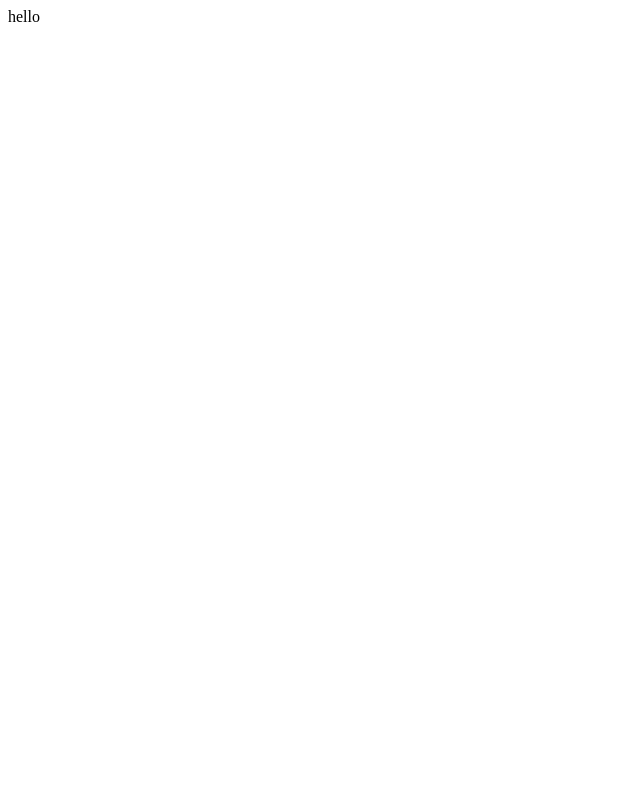
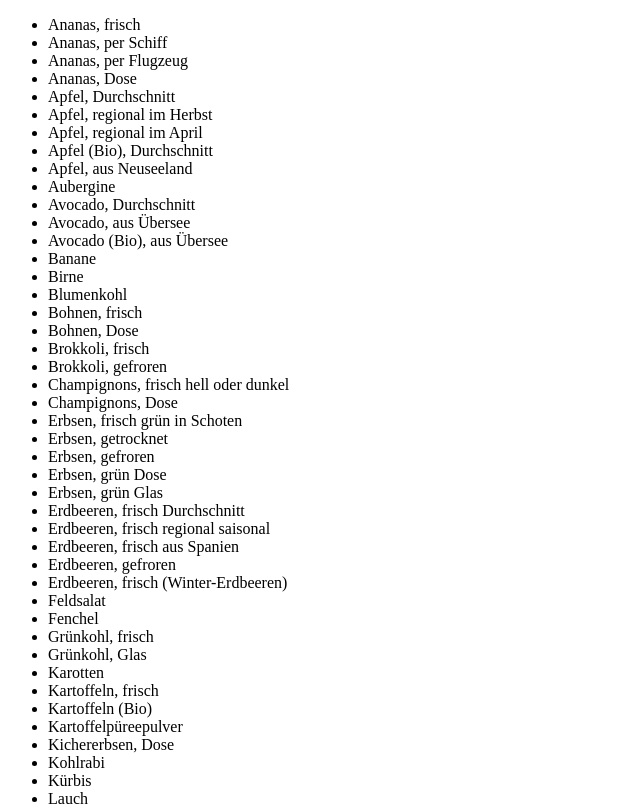
Before and after one commit to mariereese/capstone-project, a React (Create React App) app: page / in a window 1280 px wide. Shown: the top 806 px of the page, without its empty margins (0-640 px from the left). Built offline with nearby package versions, Linux system fonts and the light colour scheme.

Commit message:
Map food into a list

```diff
--- a/src/App.js
+++ b/src/App.js
@@ -1,5 +1,11 @@
+import FoodList from './FoodList'
+
 function App() {
-  return <div className="App">hello</div>;
+  return (
+    <div>
+      <FoodList />
+    </div>
+  )
 }
 
-export default App;
+export default App
--- /dev/null
+++ b/src/FoodList.js
@@ -0,0 +1,13 @@
+import foodData from './data/foodData.json'
+
+export default function FoodList() {
+  return (
+    <ul>
+      {foodData.map((food) => (
+        <li>{food.food}</li>
+      ))}
+    </ul>
+  )
+}
+
+// return foodData.map((food) => <p>{food.food}</p>)
--- a/src/data/foodData.json
+++ b/src/data/foodData.json
@@ -56,12 +56,12 @@
   },
   {
     "id": "f12",
-    "food": "Avocado, aus �bersee  ",
+    "food": "Avocado, aus Übersee  ",
     "co2": 0.8
   },
   {
     "id": "f13",
-    "food": "Avocado (Bio), aus �bersee  ",
+    "food": "Avocado (Bio), aus Übersee  ",
     "co2": 0.8
   },
   {
@@ -111,7 +111,7 @@
   },
   {
     "id": "v23",
-    "food": "Erbsen, frisch gr�n in Schoten",
+    "food": "Erbsen, frisch grün in Schoten",
     "co2": 0.4
   },
   {
@@ -146,17 +146,17 @@
   },
   {
     "id": "f30",
-    "food": "Erdbeeren, frisch aus Spanien ",
+    "food": "Erdbeeren, frisch aus Spanien",
     "co2": 0.4
   },
   {
     "id": "f31",
-    "food": "Erdbeeren, gefroren  ",
+    "food": "Erdbeeren, gefroren",
     "co2": 0.7
   },
   {
     "id": "f32",
-    "food": "Erdbeeren, frisch (Winter-Erdbeeren) ",
+    "food": "Erdbeeren, frisch (Winter-Erdbeeren)",
     "co2": 3.4
   },
   {
@@ -171,37 +171,37 @@
   },
   {
     "id": "v35",
-    "food": "Grünkohl, frisch  ",
+    "food": "Grünkohl, frisch",
     "co2": 0.3
   },
   {
     "id": "v36",
-    "food": "Grünkohl, Glas  ",
+    "food": "Grünkohl, Glas",
     "co2": 0.9
   },
   {
     "id": "v37",
-    "food": "Karotten,   ",
+    "food": "Karotten",
     "co2": 0.1
   },
   {
     "id": "v38",
-    "food": "Kartoffeln, frisch  ",
+    "food": "Kartoffeln, frisch",
     "co2": 0.2
   },
   {
     "id": "v39",
-    "food": "Kartoffeln (Bio),   ",
+    "food": "Kartoffeln (Bio)",
     "co2": 0.2
   },
   {
     "id": "v40",
-    "food": "Kartoffelpüreepulver,   ",
+    "food": "Kartoffelpüreepulver",
     "co2": 0.9
   },
   {
     "id": "v41",
-    "food": "Kichererbsen, Dose  ",
+    "food": "Kichererbsen, Dose",
     "co2": 1.3
   },
   {
@@ -226,22 +226,22 @@
   },
   {
     "id": "v46",
-    "food": "Linsen, getrocknet  ",
+    "food": "Linsen, getrocknet",
     "co2": 1.2
   },
   {
     "id": "v47",
-    "food": "Linsen (Bio), getrocknet  ",
+    "food": "Linsen (Bio), getrocknet",
     "co2": 1.7
   },
   {
     "id": "v48",
-    "food": "Linsen, Dose  ",
+    "food": "Linsen, Dose",
     "co2": 1.7
   },
   {
     "id": "v49",
-    "food": "Mais, Dose  ",
+    "food": "Mais, Dose",
     "co2": 1.2
   },
   {
@@ -256,12 +256,12 @@
   },
   {
     "id": "f52",
-    "food": "Pfirsich, frisch  ",
+    "food": "Pfirsich, frisch",
     "co2": 0.2
   },
   {
     "id": "f53",
-    "food": "Pfirsich, Dose  ",
+    "food": "Pfirsich, Dose",
     "co2": 1.6
   },
   {
@@ -271,32 +271,32 @@
   },
   {
     "id": "v55",
-    "food": "Rosenkohl, frisch  ",
+    "food": "Rosenkohl, frisch",
     "co2": 0.3
   },
   {
     "id": "v56",
-    "food": "Rosenkohl, gefroren  ",
+    "food": "Rosenkohl, gefroren",
     "co2": 0.6
   },
   {
     "id": "v57",
-    "food": "Rote Beete, frisch  ",
+    "food": "Rote Beete, frisch",
     "co2": 0.2
   },
   {
     "id": "v58",
-    "food": "Rote Beete, Glas  ",
+    "food": "Rote Beete, Glas",
     "co2": 1.3
   },
   {
     "id": "v59",
-    "food": "Rotkohl, frisch  ",
+    "food": "Rotkohl, frisch",
     "co2": 0.2
   },
   {
     "id": "v60",
-    "food": "Rotkohl, Glas  ",
+    "food": "Rotkohl, Glas",
     "co2": 0.7
   },
   {
@@ -306,27 +306,27 @@
   },
   {
     "id": "v62",
-    "food": "Salatgurke mit Plastikfolienverpackung,   ",
+    "food": "Salatgurke mit Plastikfolienverpackung",
     "co2": 0.4
   },
   {
     "id": "v63",
-    "food": "Salatgurke, ohne Plastikverpackung  ",
+    "food": "Salatgurke, ohne Plastikverpackung",
     "co2": 0.4
   },
   {
     "id": "v64",
-    "food": "Salatgurke (Bio), mit Plastikverpackung  ",
+    "food": "Salatgurke (Bio), mit Plastikverpackung",
     "co2": 0.4
   },
   {
     "id": "v65",
-    "food": "Salatgurke (Bio), ohne Plastikverpackung  ",
+    "food": "Salatgurke (Bio), ohne Plastikverpackung",
     "co2": 0.4
   },
   {
     "id": "v66",
-    "food": "Salatmischung, gewaschen  ",
+    "food": "Salatmischung, gewaschen",
     "co2": 0.4
   },
   {
@@ -341,67 +341,67 @@
   },
   {
     "id": "v69",
-    "food": "Spinat, frisch  ",
+    "food": "Spinat, frisch",
     "co2": 0.2
   },
   {
     "id": "v70",
-    "food": "Spinat, Blattspinat gefroren ",
+    "food": "Spinat, Blattspinat gefroren",
     "co2": 0.6
   },
   {
     "id": "v71",
-    "food": "Tomaten, frisch Durchschnitt ",
+    "food": "Tomaten, frisch Durchschnitt",
     "co2": 0.8
   },
   {
     "id": "v72",
-    "food": "Tomaten, aus Deutschland saisonal ",
+    "food": "Tomaten, aus Deutschland saisonal",
     "co2": 0.3
   },
   {
     "id": "v73",
-    "food": "Tomaten, aus S�deuropa Freiland ",
+    "food": "Tomaten, aus Südeuropa Freiland",
     "co2": 0.4
   },
   {
     "id": "v74",
-    "food": "Tomaten (Bio), frisch  ",
+    "food": "Tomaten (Bio), frisch",
     "co2": 1.1
   },
   {
     "id": "v75",
-    "food": "Tomaten, Kirschtomaten  ",
+    "food": "Tomaten, Kirschtomaten",
     "co2": 0.9
   },
   {
     "id": "v76",
-    "food": "Tomaten, aus Deutschland beheiztes Gew�chshaus �Winter-Tomate�",
+    "food": "Tomaten, aus Deutschland, beheiztes Gewächshaus (Winter-Tomate)",
     "co2": 2.9
   },
   {
     "id": "v77",
-    "food": "Tomaten, passiert Verbundkarton ",
+    "food": "Tomaten, passiert Verbundkarton",
     "co2": 1.6
   },
   {
     "id": "v78",
-    "food": "Tomaten, passiert Dose ",
+    "food": "Tomaten, passiert Dose",
     "co2": 1.8
   },
   {
     "id": "v79",
-    "food": "Tomaten, passiert Glas ",
+    "food": "Tomaten, passiert Glas",
     "co2": 1.9
   },
   {
     "id": "v80",
-    "food": "Tomatenmark,   ",
+    "food": "Tomatenmark",
     "co2": 4.3
   },
   {
     "id": "f81",
-    "food": "Trauben, frisch Durchschnitt ",
+    "food": "Trauben, frisch Durchschnitt",
     "co2": 0.4
   },
   {
@@ -416,7 +416,7 @@
   },
   {
     "id": "v84",
-    "food": "Wei�kohl",
+    "food": "Weißkohl",
     "co2": 0.1
   },
   {
@@ -446,127 +446,127 @@
   },
   {
     "id": "d4",
-    "food": "Joghurt, natur  ",
+    "food": "Joghurt, natur",
     "co2": 1.7
   },
   {
     "id": "d5",
-    "food": "Joghurt, Fr�chte  ",
+    "food": "Joghurt, Früchte",
     "co2": 1.7
   },
   {
     "id": "d6",
-    "food": "Joghurt (Bio), natur  ",
+    "food": "Joghurt (Bio), natur",
     "co2": 1.9
   },
   {
     "id": "d7",
-    "food": "Joghurt-Ersatz, Soja  ",
+    "food": "Joghurt-Ersatz, Soja",
     "co2": 0.6
   },
   {
     "id": "d8",
-    "food": "K�se, Durchschnitt  ",
+    "food": "Käse, Durchschnitt",
     "co2": 5.7
   },
   {
     "id": "d9",
-    "food": "K�se (Bio), Durchschnitt  ",
+    "food": "Käse (Bio)",
     "co2": 7.2
   },
   {
     "id": "d10",
-    "food": "K�se, Frischk�se  ",
+    "food": "Käse, Frischkäse",
     "co2": 5.5
   },
   {
     "id": "d11",
-    "food": "K�se (Bio), Frischk�se  ",
+    "food": "Käse (Bio), Frischkäse",
     "co2": 6.9
   },
   {
     "id": "d12",
-    "food": "K�se, Feta  ",
+    "food": "Käse, Feta",
     "co2": 7
   },
   {
     "id": "d13",
-    "food": "K�se, Hartk�se wie Emmentaler ",
+    "food": "Käse, Hartkäse wie Emmentaler",
     "co2": 6
   },
   {
     "id": "d14",
-    "food": "K�se, Hartk�se wie Parmesan ",
+    "food": "Käse, Hartkäse wie Parmesan",
     "co2": 6.3
   },
   {
     "id": "d15",
-    "food": "K�se-Ersatz, vegane Genie�erscheiben auf Basis von Kokosfett ",
+    "food": "Käse-Ersatz, vegane Genießerscheiben auf Basis von Kokosfett",
     "co2": 2
   },
   {
     "id": "d16",
-    "food": "Milch,  Vollmilch ",
+    "food": "Milch, Vollmilch",
     "co2": 1.4
   },
   {
     "id": "d17",
-    "food": "Milch,  fettarm ",
+    "food": "Milch, fettarm",
     "co2": 1.2
   },
   {
     "id": "d18",
-    "food": "Milch, H-Milch Vollmilch ",
+    "food": "Milch, H-Milch Vollmilch",
     "co2": 1.3
   },
   {
     "id": "d19",
-    "food": "Milch, H-Milch fettarm ",
+    "food": "Milch, H-Milch fettarm",
     "co2": 1.1
   },
   {
     "id": "d20",
-    "food": "Milch (Bio),  Vollmilch ",
+    "food": "Milch (Bio), Vollmilch",
     "co2": 1.7
   },
   {
     "id": "d21",
-    "food": "Milch-Ersatz, Dinkeldrink  ",
+    "food": "Milch-Ersatz, Dinkeldrink",
     "co2": 0.3
   },
   {
     "id": "d22",
-    "food": "Milch-Ersatz, Haferdrink  ",
+    "food": "Milch-Ersatz, Haferdrink",
     "co2": 0.3
   },
   {
     "id": "d23",
-    "food": "Milch-Ersatz, Mandeldrink  ",
+    "food": "Milch-Ersatz, Mandeldrink",
     "co2": 0.3
   },
   {
     "id": "d24",
-    "food": "Milch-Ersatz, Sojadrink  ",
+    "food": "Milch-Ersatz, Sojadrink",
     "co2": 0.4
   },
   {
     "id": "d25",
-    "food": "Quark, 40% Fett  ",
+    "food": "Quark, 40% Fett",
     "co2": 3.3
   },
   {
     "id": "d26",
-    "food": "Quark (Bio), 40% Fett  ",
+    "food": "Quark (Bio), 40% Fett",
     "co2": 4.1
   },
   {
     "id": "d27",
-    "food": "Quark, Magerquark 10% Fett ",
+    "food": "Quark, Magerquark 10% Fett",
     "co2": 2.4
   },
   {
     "id": "d28",
-    "food": "Quark-Ersatz, Soja  ",
+    "food": "Quark-Ersatz, Soja",
     "co2": 0.7
   },
   {
@@ -581,7 +581,7 @@
   },
   {
     "id": "d31",
-    "food": "Sahne-Ersatz, Hafer Cuisine  ",
+    "food": "Sahne-Ersatz, Hafer Cuisine",
     "co2": 0.6
   },
   {
@@ -606,47 +606,47 @@
   },
   {
     "id": "fi4",
-    "food": "Fisch, Wildfang Spezialit�t gefroren",
+    "food": "Fisch, Wildfang Spezialität gefroren",
     "co2": 10
   },
   {
     "id": "fi5",
-    "food": "Fisch, Aquakultur  ",
+    "food": "Fisch, Aquakultur",
     "co2": 5.1
   },
   {
     "id": "fi6",
-    "food": "Fisch, Garnelen gefroren ",
+    "food": "Fisch, Garnelen gefroren",
     "co2": 12.5
   },
   {
     "id": "fi7",
-    "food": "Fisch, Wildfang frisch ",
+    "food": "Fisch, Wildfang frisch",
     "co2": 4
   },
   {
     "id": "vm8",
-    "food": "Gem�senugget /-schnitzel",
+    "food": "Gemüsenugget /-schnitzel",
     "co2": 1.3
   },
   {
     "id": "m9",
-    "food": "H�hnchen, Durchschnitt  ",
+    "food": "Hühnchen, Durchschnitt",
     "co2": 5.5
   },
   {
     "id": "m10",
-    "food": "H�hnchen, gefroren  ",
+    "food": "Hühnchen, gefroren",
     "co2": 5.7
   },
   {
     "id": "m11",
-    "food": "H�hnchen, Nuggets  ",
+    "food": "Hühnchen, Nuggets",
     "co2": 3.3
   },
   {
     "id": "m12",
-    "food": "H�hnchen, Wurstaufschnitt  ",
+    "food": "Hühnchen, Wurstaufschnitt",
     "co2": 2.9
   },
   {
@@ -676,7 +676,7 @@
   },
   {
     "id": "m18",
-    "food": "Rinder-Patty/-Bratling, tiefgek�hlt  ",
+    "food": "Rinder-Patty/-Bratling, tiefgekühlt",
     "co2": 9
   },
   {
@@ -691,7 +691,7 @@
   },
   {
     "id": "m21",
-    "food": "Schweinefleisch, gefroren  ",
+    "food": "Schweinefleisch, gefroren",
     "co2": 4.6
   },
   {
@@ -716,37 +716,37 @@
   },
   {
     "id": "m26",
-    "food": "Wildfleisch, Hirsch  ",
+    "food": "Wildfleisch, Hirsch",
     "co2": 11.5
   },
   {
     "id": "m27",
-    "food": "Wurst, Bratwurst Th�ringer Rostbratwurst ",
+    "food": "Bratwurst, Thüringer Rostbratwurst",
     "co2": 2.9
   },
   {
     "id": "m28",
-    "food": "Wurst-Ersatz, vegane Bratwurst  ",
+    "food": "Wurst-Ersatz, vegane Bratwurst",
     "co2": 1.7
   },
   {
     "id": "m29",
-    "food": "Wurstaufschnitt vom Rind, Aufschnitt  ",
+    "food": "Wurstaufschnitt vom Rind, Aufschnitt",
     "co2": 7.9
   },
   {
     "id": "w1",
-    "food": "Brot, Mischbrot  ",
+    "food": "Brot, Mischbrot",
     "co2": 0.6
   },
   {
     "id": "w2",
-    "food": "Brot (Bio), Mischbrot  ",
+    "food": "Brot (Bio), Mischbrot",
     "co2": 0.6
   },
   {
     "id": "w3",
-    "food": "Br�tchen, Wei�brot  ",
+    "food": "Brötchen, Weißbrot",
     "co2": 0.7
   },
   {
@@ -756,12 +756,12 @@
   },
   {
     "id": "w5",
-    "food": "Dinkel, Reisersatz  ",
+    "food": "Dinkel, Reisersatz",
     "co2": 0.7
   },
   {
     "id": "n6",
-    "food": "Erdn�sse, ungesch�lt  ",
+    "food": "Erdnüsse, ungeschält",
     "co2": 0.8
   },
   {
@@ -791,22 +791,22 @@
   },
   {
     "id": "o12",
-    "food": "Kokos�l",
+    "food": "Kokosöl",
     "co2": 2.3
   },
   {
     "id": "o13",
-    "food": "Margarine, halbfett  ",
+    "food": "Margarine, halbfett",
     "co2": 1.7
   },
   {
     "id": "o14",
-    "food": "Margarine, vollfett  ",
+    "food": "Margarine, vollfett",
     "co2": 2.8
   },
   {
     "id": "o15",
-    "food": "Margarine (Bio), vollfett  ",
+    "food": "Margarine (Bio), vollfett",
     "co2": 2.5
   },
   {
@@ -821,7 +821,7 @@
   },
   {
     "id": "o18",
-    "food": "Oliven�l",
+    "food": "Olivenöl",
     "co2": 3.2
   },
   {
@@ -831,12 +831,12 @@
   },
   {
     "id": "v20",
-    "food": "Pommes, tiefgek�hlt  ",
+    "food": "Pommes, tiefgekühlt",
     "co2": 0.7
   },
   {
     "id": "o21",
-    "food": "Raps�l",
+    "food": "Rapsöl",
     "co2": 3.3
   },
   {
@@ -846,7 +846,7 @@
   },
   {
     "id": "s23",
-    "food": "Schokolade, Vollmilchschokolade 35% Kakaogehalt ",
+    "food": "Schokolade, Vollmilchschokolade 35% Kakaogehalt",
     "co2": 4.1
   },
   {
@@ -856,87 +856,87 @@
   },
   {
     "id": "o25",
-    "food": "Sonnenblumen�l,   ",
+    "food": "Sonnenblumenöl",
     "co2": 3.2
   },
   {
     "id": "n26",
-    "food": "Waln�sse, ungesch�lt  ",
+    "food": "Walnüsse, ungeschält",
     "co2": 0.9
   },
   {
     "id": "s27",
-    "food": "Zucker, R�benzucker  ",
+    "food": "Zucker, Rübenzucker",
     "co2": 0.7
   },
   {
     "id": "s28",
-    "food": "Zucker (Bio), R�benzucker  ",
+    "food": "Zucker (Bio), Rübenzucker",
     "co2": 0.5
   },
   {
     "id": "s29",
-    "food": "Zucker, Rohrzucker  ",
+    "food": "Zucker, Rohrzucker",
     "co2": 1
   },
   {
     "id": "s30",
-    "food": "Zucker (Bio), Rohrzucker  ",
+    "food": "Zucker (Bio), Rohrzucker",
     "co2": 0.9
   },
   {
     "id": "b1",
-    "food": "Bier, 0.5L-Glasmehrwegflasche  ",
+    "food": "Bier, 0.5L-Glasflasche",
     "co2": 0.9
   },
   {
     "id": "b2",
-    "food": "Bier, 0.5L-Wei�blechdose  ",
+    "food": "Bier, 0.5L-Dose",
     "co2": 1
   },
   {
     "id": "b3",
-    "food": "Kaffee, Pulver  ",
+    "food": "Kaffee, Pulver",
     "co2": 5.6
   },
   {
     "id": "b4",
-    "food": "Kakao, Pulver  ",
+    "food": "Kakao, Pulver",
     "co2": 5
   },
   {
     "id": "b5",
-    "food": "Limonade, Orangenlimonade 0.75L-Einwegplastikflasche ",
+    "food": "Limonade, Orangenlimonade 0.75L-Einwegplastikflasche",
     "co2": 0.4
   },
   {
     "id": "b6",
-    "food": "Wasser, Mineralwasser, 0.7L-Glasmehrwegflasche  ",
+    "food": "Wasser, Mineralwasser, 0.7L-Glasflasche",
     "co2": 0.2
   },
   {
     "id": "b7",
-    "food": "Saft, Orangensaft 1.0L-Verbundkarton ",
+    "food": "Saft, Orangensaft 1.0L-Verbundkarton",
     "co2": 0.7
   },
   {
     "id": "b8",
-    "food": "Saft, Apfelsaft 1.0L-Glasmehrwegflasche ",
+    "food": "Saft, Apfelsaft 1.0L-Glasflasche",
     "co2": 0.4
   },
   {
     "id": "b9",
-    "food": "Saft, Apfelsaft 1.0L-Verbundkarton ",
+    "food": "Saft, Apfelsaft 1.0L-Verbundkarton",
     "co2": 0.4
   },
   {
     "id": "b10",
-    "food": "Wasser, Leitungswasser  ",
+    "food": "Wasser, Leitungswasser",
     "co2": 0
   },
   {
     "id": "b11",
-    "food": "Wein, 0.75L-Glaseinwegflasche  ",
+    "food": "Wein, 0.75L-Glasflasche",
     "co2": 1
   }
 ]
```
